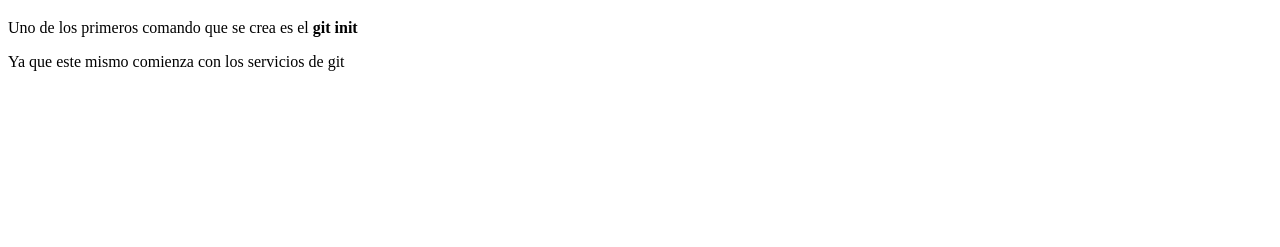
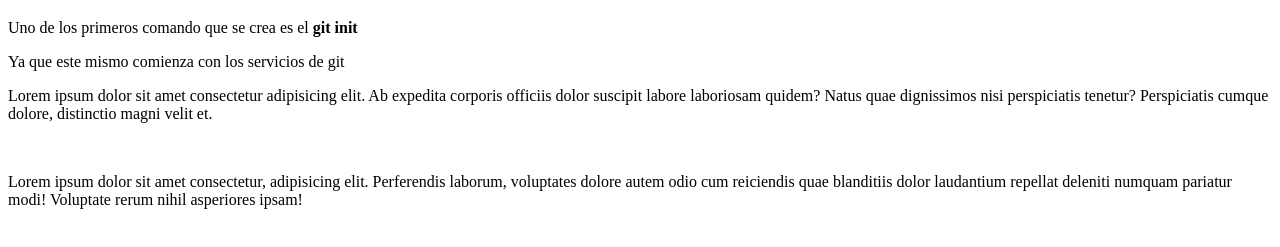
Before and after one commit to Marcos-del-Carmen/pruebaGit, a plain HTML site: page index.html in a window 1280 px wide. Shown: the part 61-308 px from the top of the page. Drawn offline with Linux system fonts and the light colour scheme.

Commit message:
agregando mas contenido al inicio

```diff
--- a/index.html
+++ b/index.html
@@ -17,6 +17,10 @@
         <div class="cont-padre">
 
         </div>
+        <p>Lorem ipsum dolor sit amet consectetur adipisicing elit. Ab expedita corporis officiis dolor suscipit labore laboriosam quidem? Natus quae dignissimos nisi perspiciatis tenetur? Perspiciatis cumque dolore, distinctio magni velit et.</p>
+        <br>
+        <p>Lorem ipsum dolor sit amet consectetur, adipisicing elit. Perferendis laborum, voluptates dolore autem odio cum reiciendis quae blanditiis dolor laudantium repellat deleniti numquam pariatur modi! Voluptate rerum nihil asperiores ipsam!</p>
+        <br>
     </main>
     <footer>
 
```
